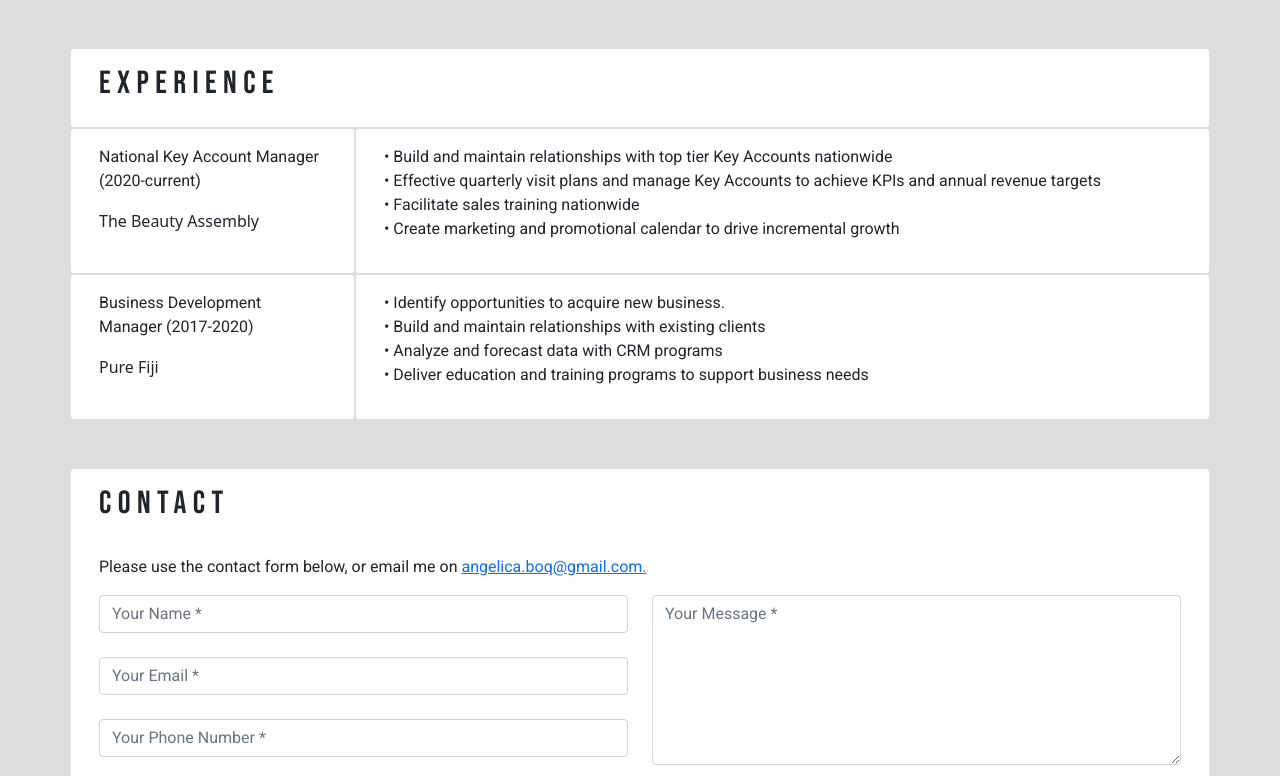
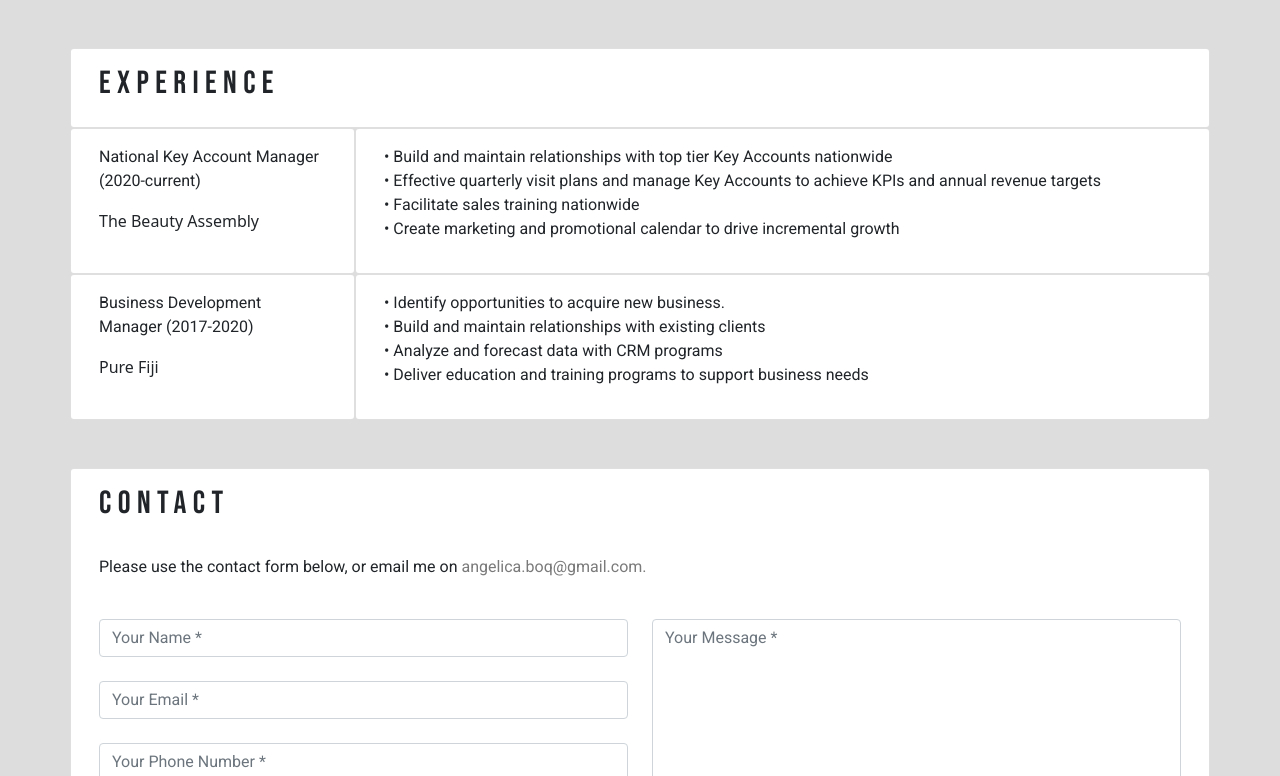
Before and after one commit to A-Boq/portfolio-project, a plain HTML site: page index.html in a window 1280 px wide. Shown: the part 1826-2602 px from the top of the page. Drawn offline with nearby package versions, Linux system fonts and the light colour scheme.

Commit message:
Added css hover and added to credits on readme

```diff
--- a/css/styles.css
+++ b/css/styles.css
@@ -17,13 +17,43 @@ body {
   font-size: 1em;
 }
 
+/* sliding underline effect from https://codepen.io/mehi/pen/MyWqPM */
+a {
+  text-decoration: none;
+  color: rgb(122, 122, 122);
+}
+
+a:hover {
+  color: rgb(88, 88, 88);
+}
+
+.link{
+  position: relative;
+}
+
+.link:after{
+  content: '';
+  position: absolute;
+  width: 0; height: 1px;
+  display: flex;
+  margin-top: 5px;
+  right: 0;
+  background: rgb(117, 117, 117);
+  transition: width .2s ease;
+}
+
+.link:hover:after{
+  width: 100%;
+  left: 0;
+  background: rgb(117, 117, 117);
+}
+
 .menu {
   font-family: 'Roboto', sans-serif;
   font-size: 1em;
   height: 100%;
   width: 100%;
   display: flex;
-  align-items: right;
   list-style: none;
   padding: 0 100px;
 }
@@ -36,9 +66,8 @@ body {
   margin-right: 30px;
   position: relative;
   display: flex;
-  align-items: right;
   color: rgb(180, 180, 180);
-  transition: all 300ms cubic-bezier(0.075, 0.82, 0.165, 1);
+  transition: all .2s ease;
 }
 
 .menu li:after {
--- a/index.html
+++ b/index.html
@@ -58,7 +58,7 @@
                             <br><br>
                             My goal is to create beautiful, accessible and interactive digital experiences.
                             <br><br>I use responsive HTML and CSS as my main programming languages, and I am currently studying Javascript. I design with Photoshop and Illustrator.
-                            <br><br>Let's <a href="#contact">collaborate.</a></p>
+                            <br><br>Let's <a href="#contact" class="link">collaborate.</a></p>
                             <img src="assets/104494_html5_html_icon.png" alt="HTML5">
                             <img src="assets/css3.png" alt="CSS3">
                             <img src="assets/4923030_bootstrap_icon-2.png" alt="Bootstrap 5">
@@ -127,7 +127,7 @@
                         <div class="card-body">
                             <h2 class="title" id="contact">Contact</h2>
                             <br>
-                            <p class="content">Please use the contact form below, or email me on <a href="mailto:angelica.boq@gmail.com">angelica.boq@gmail.com.</a></p>
+                            <p class="content">Please use the contact form below, or email me on <a class="link" href="mailto:angelica.boq@gmail.com">angelica.boq@gmail.com.</a></p><br>
         <!-- I used Formspree for the user to be able to Action the Form to my email address-->
                             <form action="https://formspree.io/f/mqkwoeeq" method="post">
                             <div class="row">
```
Also changed, not shown: 2 other files.
